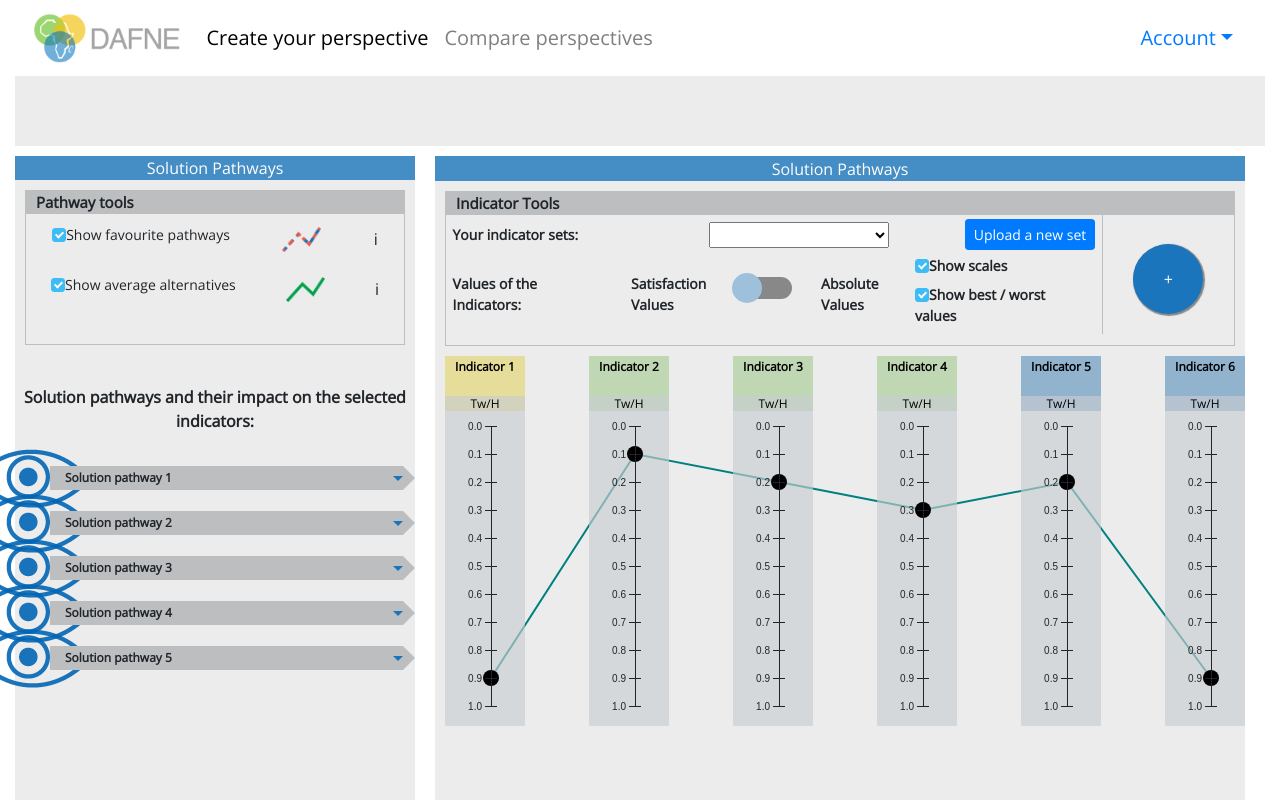
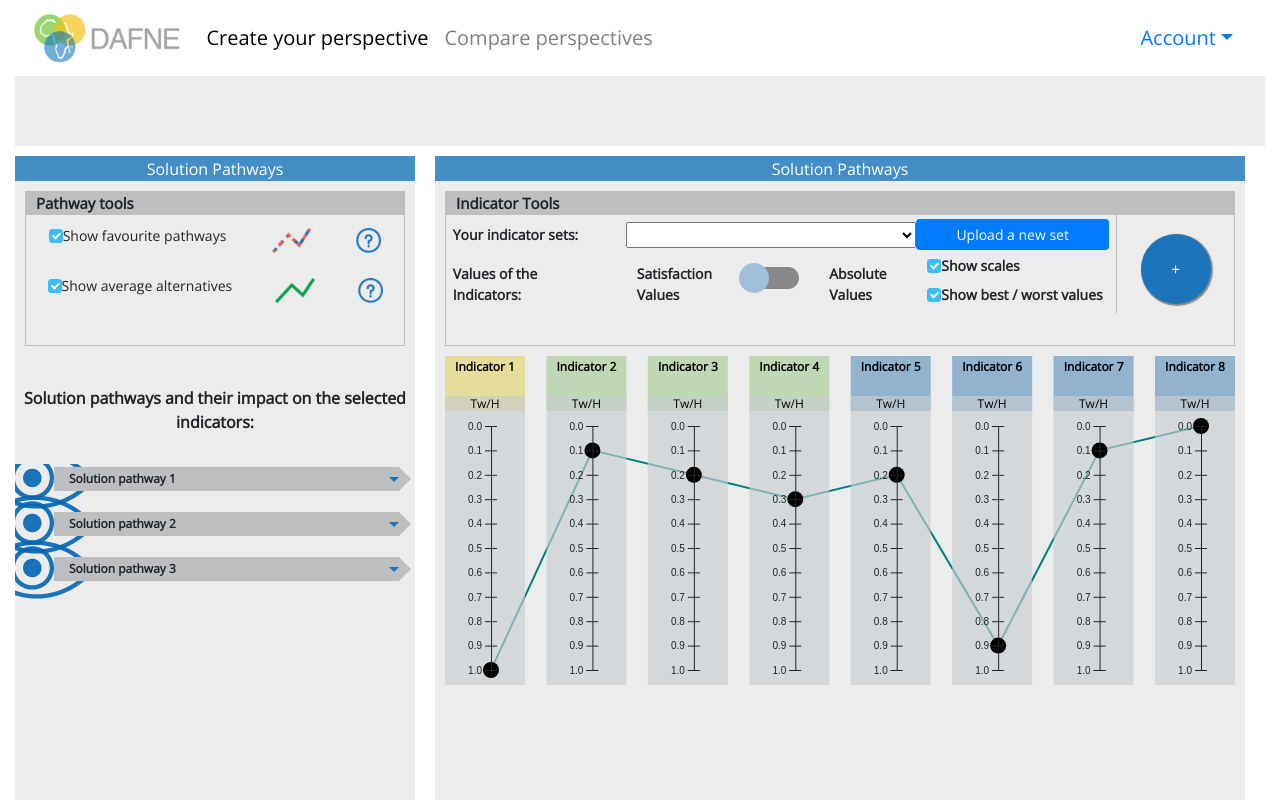
Before and after one commit to panzerfausten/DAFNE, a React (Create React App) app in the folder dafne/: page /app in a window 1280 px wide. Built offline with nearby package versions, Linux system fonts and the light colour scheme.

Commit message:
added info icon

```diff
--- a/dafne/src/components/CreatePerspective.js
+++ b/dafne/src/components/CreatePerspective.js
@@ -6,6 +6,7 @@ import 'rc-checkbox/assets/index.css';
 import Checkbox  from 'rc-checkbox';
 import GraphA from "../img/icons/graph_a.png";
 import GraphC from "../img/icons/graph_c.png";
+import Info from "../img/icons/info.png";
 
 
 class CreatePerspective extends React.Component {
@@ -37,7 +38,7 @@ class CreatePerspective extends React.Component {
                         Show favourite pathways
                       </label>
                       <div><img src={GraphA} style={{height:25}}></img></div>
-                      <div>i</div>
+                      <div><img src={Info} style={{height:25}}></img></div>
 
                     </div>
                     <div className="filter_row">
@@ -50,8 +51,8 @@ class CreatePerspective extends React.Component {
                         Show average alternatives
                       </label>
                       <div><img src={GraphC} style={{height:25}}></img></div>
+                      <div><img src={Info} style={{height:25}}></img></div>
 
-                      <div>i</div>
                     </div>
                   </div>
                 </div>
--- a/dafne/src/components/DafnePlot.js
+++ b/dafne/src/components/DafnePlot.js
@@ -4,7 +4,7 @@ import ReactResizeDetector from 'react-resize-detector';
 class DafnePlot extends React.Component {
   constructor (props) {
     super(props);
-    this.margin = {top: 70, right: 50, bottom: 50, left: 50};
+    this.margin = {top: 70, right: 50, bottom: 30, left: 50};
     this.svgW   = 0;
     this.svgH   = 0;
     this.width  = 0;
@@ -12,7 +12,7 @@ class DafnePlot extends React.Component {
     this.svg    = null;
     this.renderPlot = this.renderPlot.bind(this);
     this.drawAxis = this.drawAxis.bind(this);
-    this.data = [0.9,0.1,0.2,0.3,0.2,0.9];
+    this.data = [1,0.1,0.2,0.3,0.2,0.9,0.1,0];
   }
   componentDidMount(){
     this.dafnePlot.addEventListener('resize', (event) => console.log(event.detail));
@@ -24,7 +24,7 @@ class DafnePlot extends React.Component {
   renderPlot(){
     this.clear();
     //re-set the size
-    this.width  = this.svgW - 90;
+    this.width  = this.svgW - this.margin.right - this.margin.left;
     this.height = this.svgH - this.margin.bottom - this.margin.top;
     // append the svg object to the body of the page
     this.svg = d3.select("#dafne_plot")
@@ -37,21 +37,24 @@ class DafnePlot extends React.Component {
     //------------------------------------------------------------------------//
 
     // let _this = this;
-    let domain = ["A","B","C","D","E","F"];
+    let domain = ["A","B","C","D","E","F","G","H"];
     var lineData = [
-      {"name":"A","value":0.9,"unit":"Tw/H","color":"#e6dd9b","label":"Indicator 1"},
+      {"name":"A","value":1,"unit":"Tw/H","color":"#e6dd9b","label":"Indicator 1"},
       {"name":"B","value":0.1,"unit":"Tw/H","color":"#c0d7b4","label":"Indicator 2"},
       {"name":"C","value":0.2,"unit":"Tw/H","color":"#c0d7b4","label":"Indicator 3"},
       {"name":"D","value":0.3,"unit":"Tw/H","color":"#c0d7b4","label":"Indicator 4"},
       {"name":"E","value":0.2,"unit":"Tw/H","color":"#91b3ce","label":"Indicator 5"},
       {"name":"F","value":0.9,"unit":"Tw/H","color":"#91b3ce","label":"Indicator 6"},
+      {"name":"G","value":0.1,"unit":"Tw/H","color":"#91b3ce","label":"Indicator 7"},
+      {"name":"H","value":0,"unit":"Tw/H","color":"#91b3ce","label":"Indicator 8"},
+
     ]
     var x = d3.scalePoint()
               .domain(domain)
               .range([0,this.width]);
     var y = d3.scaleLinear()
               .domain([0,1])
-              .range([0,this.height]);
+              .range([0,this.height - this.margin.bottom - this.margin.top]);
               var line = d3.line()
               	.x(function(d){ return x(d.name)})
               	.y(function(d){ return y(d.value)});
@@ -86,7 +89,7 @@ class DafnePlot extends React.Component {
   drawAxis(t,svg,i,x,data){
     let width = 80;
     let topOffset = -30;
-    let height = t.svgH - this.margin.top ;
+    let height = t.svgH - this.margin.top - this.margin.bottom;
     let labelContainerHeight = this.margin.top +  (topOffset / 2);
     svg.append('rect')
        .attr("width",width)
@@ -97,7 +100,7 @@ class DafnePlot extends React.Component {
              `translate(0,${this.margin.top * - 1})`);
     svg.append('rect')
        .attr("width",width)
-       .attr("height",height )
+       .attr("height",height - labelContainerHeight )
        .attr("x",x - 40)
        .attr("fill","#c9ced1a3")
        .attr("transform",
--- a/dafne/src/components/IndicatorTools.js
+++ b/dafne/src/components/IndicatorTools.js
@@ -36,8 +36,8 @@ class IndicatorTools extends React.Component {
             <div className="it_area_a">
                 <div className="it_row">
                   <div className="it_label" style={{width:180}}>Your indicator sets:</div>
-                  <div><select style={{width:180}}></select></div>
-                  <Button size="sm" onClick={() => {}}>Upload a new set</Button>
+                  <div><select style={{width:290}}></select></div>
+                  <Button size="sm" onClick={() => {}} style={{width: 200}}>Upload a new set</Button>
                 </div>
                 <div className="it_row" >
                   <div className="it_label" style={{width:180}}>Values of the <br></br> Indicators:</div>
--- a/dafne/src/components/PathwaysList.js
+++ b/dafne/src/components/PathwaysList.js
@@ -4,13 +4,13 @@ class PathwaysList extends React.Component {
   constructor(){
     super();
     this.state = {
-      pathways : [1,2,3,4,5]
+      pathways : [1,2,3]
     }
   }
   render(){
     const pathways = this.state.pathways;
     return (
-        <div>
+        <div style={{maxHeight:300,overflow:"auto",paddingLeft:"1%",paddingRight:"1%"}}>
         {
           pathways.map((item,index) => (
             <Pathway item={item} key={index}></Pathway>
--- a/dafne/src/style/style.scss
+++ b/dafne/src/style/style.scss
@@ -107,14 +107,12 @@ input{
   background-size: cover;
   display: flex;
   flex-direction: column-reverse;
-  overflow:hidden;
 }
 .bg_b{
   background-image: url("../img/bg_b.png");
   background-size: cover;
   display: flex;
   flex-direction: column-reverse;
-  overflow:hidden;
 }
 .bg_text{
   padding-left: 10px;
@@ -150,11 +148,9 @@ input{
 .widget_content{
   display: flex;
   flex-direction: column;
-  height: 100%;
 }
 #dafne_plot{
-  height: 100%;
-  max-height: 400px;
+  flex: 1;
 }
 .axis {
   font: 10px sans-serif;
@@ -178,6 +174,7 @@ input{
   display: flex;
   flex-direction: row;
   height: 100%;
+  overflow: hidden;
 }
 .it_label{
   font-weight: bold;
```
Also changed, not shown: dafne/src/img/icons/info.png (added).
